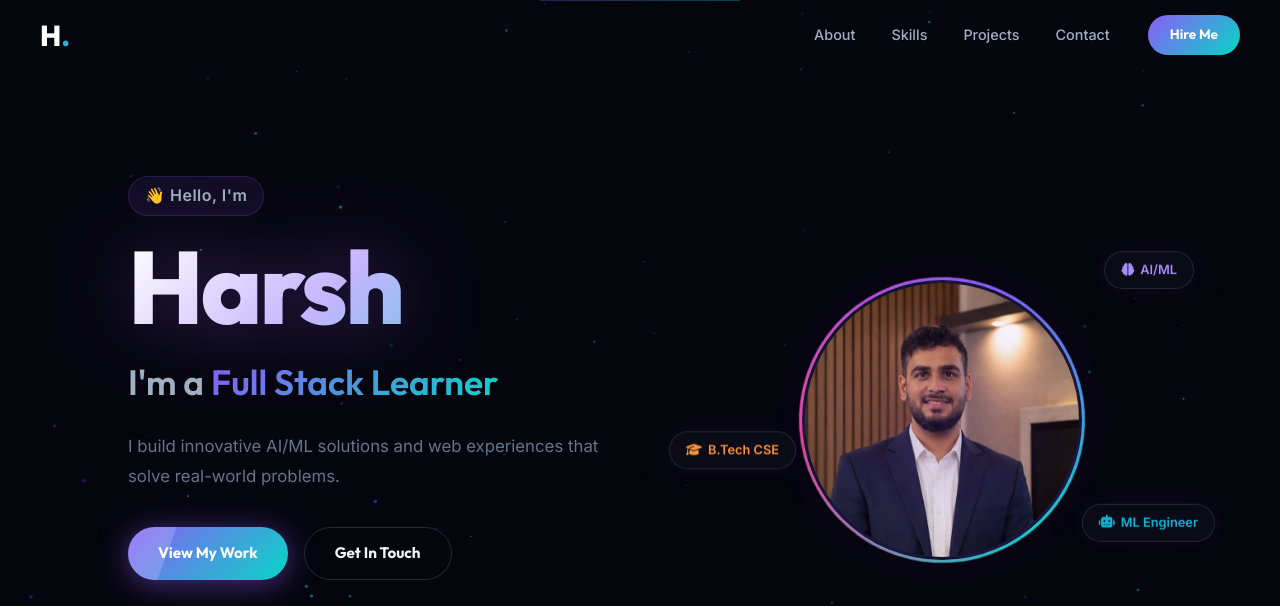
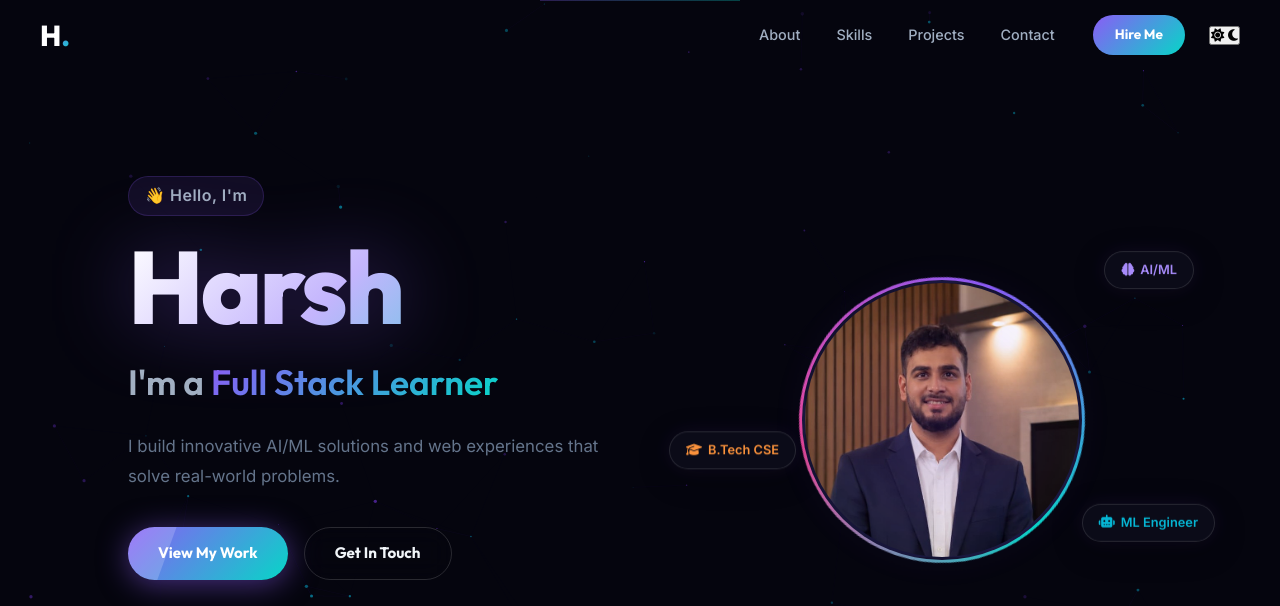
Before and after one commit to HarshJadon1109/Portfolio, a plain HTML site: page index.html in a window 1280 px wide. Shown: the top 606 px of the page. Drawn offline with Linux system fonts and the light colour scheme.

Commit message:
Add theme toggle button for dark/light mode

```diff
--- a/index.html
+++ b/index.html
@@ -30,6 +30,10 @@
         <li><a href="#contact" class="nav-link">Contact</a></li>
       </ul>
       <a href="#contact" class="btn btn-sm">Hire Me</a>
+      <button id="theme-toggle" aria-label="Toggle dark/light mode">
+        <i class="fas fa-sun icon-sun"></i>
+        <i class="fas fa-moon icon-moon"></i>
+      </button>
       <button class="hamburger" id="hamburger" aria-label="Toggle menu">
         <span></span><span></span><span></span>
       </button>
```
